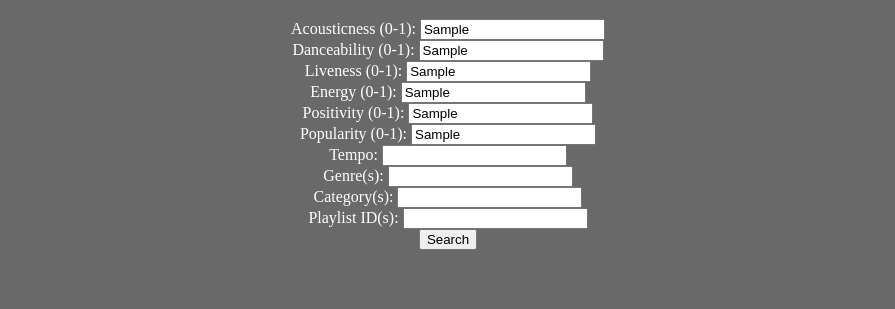
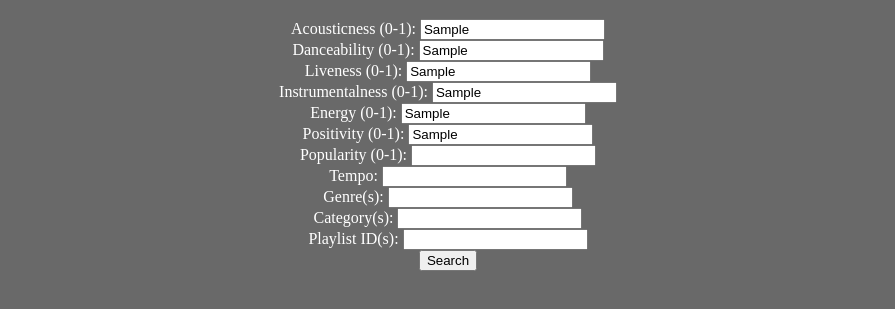
Before and after one commit to jakeb245/song_recommender, a website: page main.html in a window 1280 px wide. Both pictures are taken after typing "Sample", "Sample", "Sample", "Sample", "Sample", "Sample" into the empty fields and a click on the button "Search". Shown: the part 61-370 px from the top of the page, without its empty margins (192-1087 px from the left). Drawn offline with Linux system fonts and the light colour scheme; no server answers.

Commit message:
Add instrumentalness

```diff
--- a/js/apiWrapper.js
+++ b/js/apiWrapper.js
@@ -21,6 +21,7 @@ async function getPlaylist(id) {
 
 async function getTrackInfo(id) {
     // gets all the info about a track (provided id)
+
 }
 
 async function getTracksFromGenre(genre, nTracks) {
--- a/js/getTracks.js
+++ b/js/getTracks.js
@@ -1,9 +1,9 @@
 
 function getInputs() {
     // TODO: Validate inputs
-    const params = ['acoustic', 'dance', 'live', 'energy',
+    const params = ['acoustic', 'dance', 'live', 'instrument', 'energy',
         'valence', 'tempo', 'popularity', 'category', 'genre', 'playlist'];
-    const num_params = ['acoustic', 'dance', 'live', 'energy',
+    const num_params = ['acoustic', 'dance', 'live', 'instrument', 'energy',
         'valence', 'popularity'];
     const param_map = new Map();
     let error_text = '';
--- a/main.html
+++ b/main.html
@@ -18,6 +18,7 @@
         <label>Acousticness (0-1): <input type="text" id="acoustic" min="0" max="1"></label><br>
         <label>Danceability (0-1): <input type="text" id="dance"></label><br>
         <label>Liveness (0-1): <input type="text" id="live"></label><br>
+        <label>Instrumentalness (0-1): <input type="text" id="instrument"></label><br>
         <label>Energy (0-1): <input type="text" id="energy"></label><br>
         <label>Positivity (0-1): <input type="text" id="valence"></label><br>
         <label>Popularity (0-1): <input type="text" id="popularity"></label><br>
```
